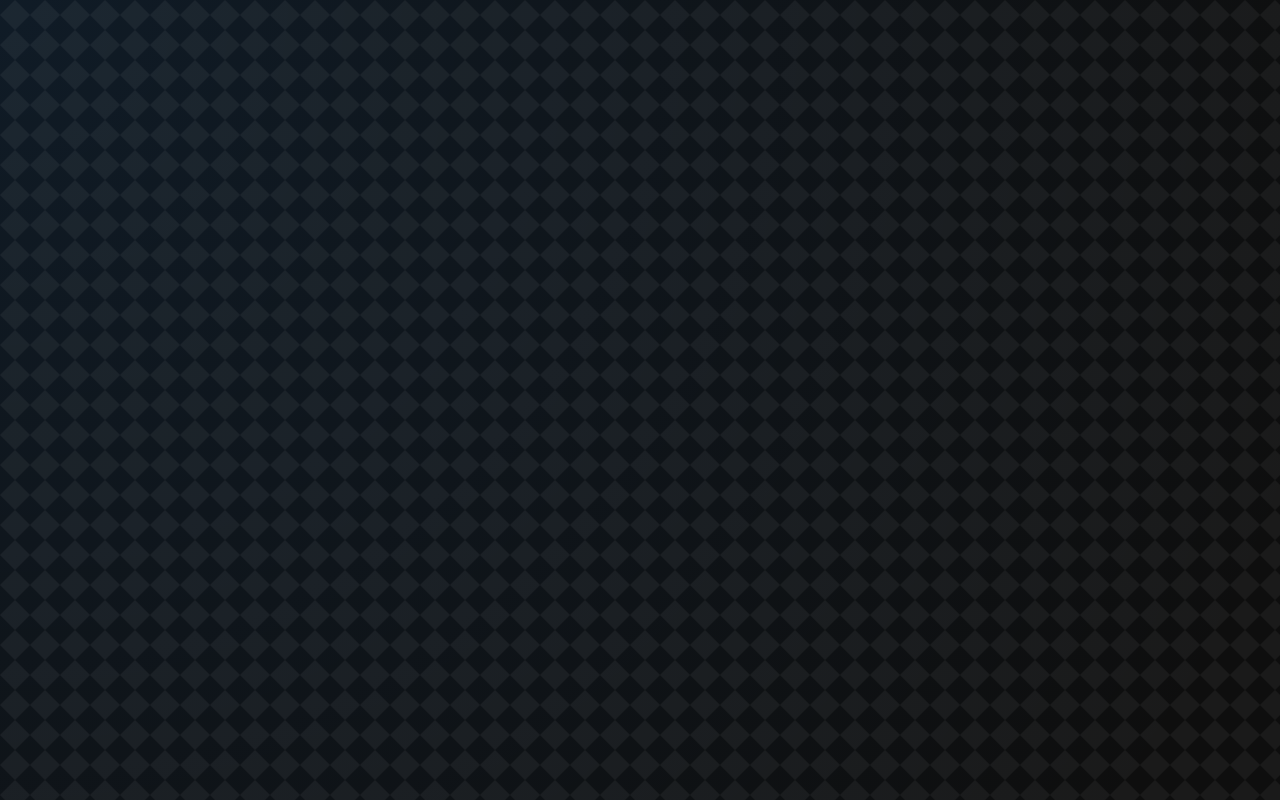
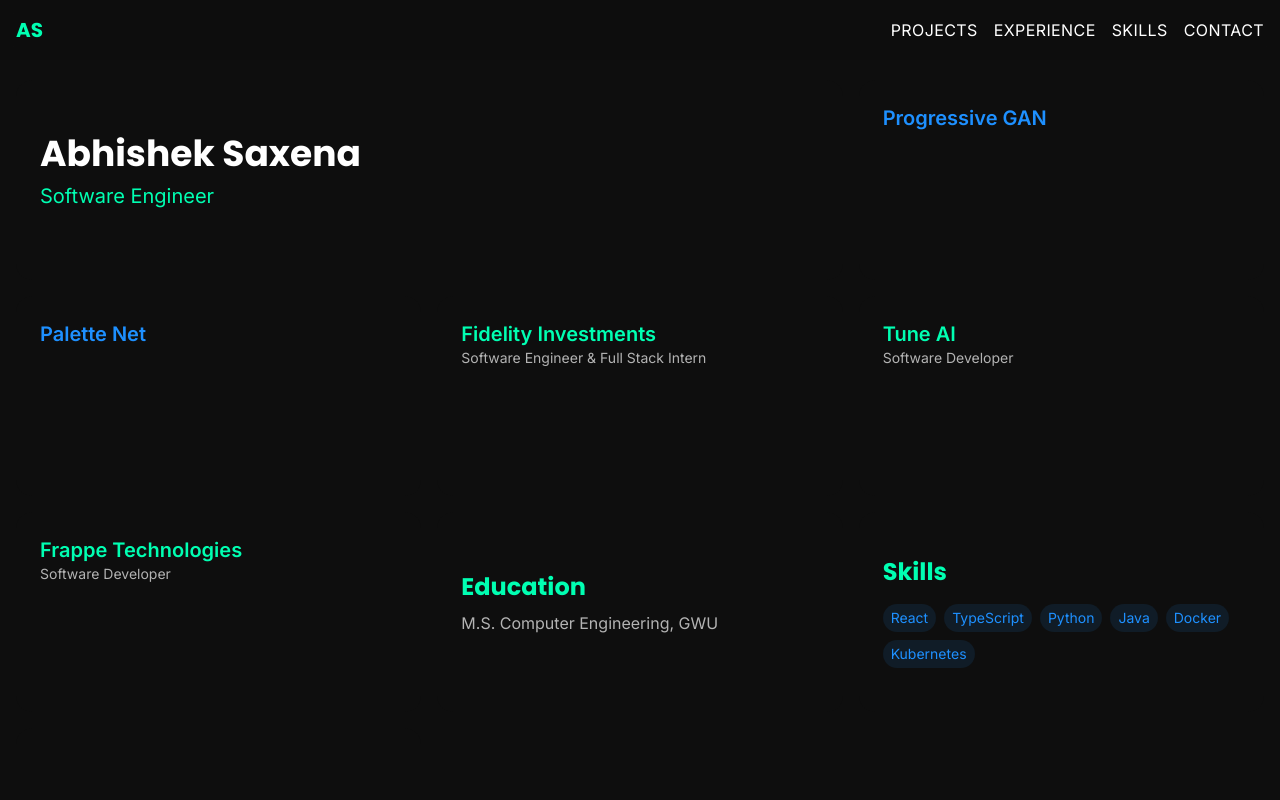
Before and after one commit to saxenabhishek/saxenabhishek, a React (Vite) app in the folder website/: page / in a window 1280 px wide. Shown: the top 800 px of the page. Built offline with nearby package versions, Linux system fonts and the light colour scheme.

Commit message:
feat: implement interactive bento grid

```diff
--- /dev/null
+++ b/website/src/App.jsx
@@ -0,0 +1,18 @@
+import React, { useState } from "react";
+import Header from "./components/Header.jsx";
+import BentoGrid from "./components/BentoGrid.jsx";
+import "./assets/styles/main.css";
+
+const App = () => {
+  const [filter, setFilter] = useState(null);
+  return (
+    <div className="min-h-screen bg-primary text-textPrimary">
+      <Header activeFilter={filter} onFilterChange={setFilter} />
+      <main className="pt-20 p-4 max-w-7xl mx-auto">
+        <BentoGrid filter={filter} />
+      </main>
+    </div>
+  );
+};
+
+export default App;
--- a/website/src/components/BentoGrid.jsx
+++ b/website/src/components/BentoGrid.jsx
@@ -1,24 +1,68 @@
 import React from "react";
-import About from "./About.jsx";
-import Experience from "./Experience.jsx";
-import Projects from "./Projects.jsx";
+import { motion } from "framer-motion";
+import Intro from "./Intro.jsx";
+import ProjectCard from "./ProjectCard.jsx";
+import ExperienceCard from "./ExperienceCard.jsx";
+import Skills from "./Skills.jsx";
+import Education from "./Education.jsx";
 import Contact from "./Contact.jsx";
-import "../assets/styles/main.css";
+import projectsData from "../data/projects.json";
+import experienceData from "../data/experience.json";
 
-const BentoGrid = () => {
-  return (    <div className="grid grid-cols-1 md:grid-cols-2 lg:grid-cols-3 gap-4 p-4 max-w-7xl mx-auto min-h-screen">
-      <div className="col-span-1 md:col-span-2 lg:col-span-2 bg-primary/50 rounded-2xl p-6">
-        <About />
-      </div>
-      <div className="col-span-1 row-span-2 bg-primary/50 rounded-2xl p-6">
-        <Projects />
-      </div>
-      <div className="col-span-1 md:col-span-2 bg-primary/50 rounded-2xl p-6">
-        <Experience />
-      </div>
-      <div className="col-span-1 bg-primary/50 rounded-2xl p-6">
-        <Contact />
-      </div>
+const BentoGrid = ({ filter }) => {
+  const projectCards = projectsData.projects.map((project, i) => ({
+    id: `project-${i}`,
+    component: <ProjectCard project={project} expanded={filter === "projects"} />,
+    tags: ["projects"],
+  }));
+
+  const experienceCards = experienceData.experiences.map((exp, i) => ({
+    id: `exp-${i}`,
+    component: <ExperienceCard experience={exp} expanded={filter === "experience"} />,
+    tags: ["experience"],
+  }));
+
+  const cards = [
+    { id: "intro", component: <Intro />, tags: ["intro"], className: "md:col-span-2" },
+    ...projectCards,
+    ...experienceCards,
+    {
+      id: "education",
+      component: <Education expanded={filter === "experience"} />,
+      tags: ["experience"],
+    },
+    { id: "skills", component: <Skills />, tags: ["skills"] },
+    { id: "contact", component: <Contact />, tags: ["contact"] },
+  ];
+
+  const sortedCards = filter
+    ? [...cards].sort((a, b) => {
+        const aMatch = a.tags.includes(filter);
+        const bMatch = b.tags.includes(filter);
+        return aMatch === bMatch ? 0 : aMatch ? -1 : 1;
+      })
+    : cards;
+
+  return (
+    <div className="grid grid-cols-1 md:grid-cols-2 lg:grid-cols-3 gap-4 auto-rows-[200px]">
+      {sortedCards.map((card) => {
+        const isActive = !filter || card.tags.includes(filter);
+        return (
+          <motion.div
+            layout
+            key={card.id}
+            className={`bg-primary/50 rounded-2xl p-6 flex flex-col justify-center ${
+              card.className || ""
+            } ${
+              filter && card.tags.includes(filter)
+                ? "md:col-span-2 lg:col-span-3"
+                : ""
+            } ${filter && !isActive ? "opacity-20" : ""}`}
+          >
+            {card.component}
+          </motion.div>
+        );
+      })}
     </div>
   );
 };
--- a/website/src/components/Contact.jsx
+++ b/website/src/components/Contact.jsx
@@ -1,103 +1,41 @@
-import React, { useState } from "react";
+import React from "react";
 import { motion } from "framer-motion";
 
 const Contact = () => {
-  const socialLinks = [
-    { name: 'GitHub', url: 'https://github.com/saxenabhishek', icon: 'github' },
-    { name: 'LinkedIn', url: 'https://linkedin.com/in/saxenabhishek', icon: 'linkedin' },
-    { name: 'Twitter', url: 'https://twitter.com/saxenabhishek', icon: 'twitter' }
+  const links = [
+    { name: "Email", url: "mailto:your.email@example.com" },
+    { name: "GitHub", url: "https://github.com/saxenabhishek" },
+    { name: "LinkedIn", url: "https://linkedin.com/in/saxenabhishek" },
   ];
 
   return (
-    <motion.section
+    <motion.div
       initial={{ opacity: 0 }}
       animate={{ opacity: 1 }}
-      className="h-full flex flex-col justify-between p-4"
+      className="h-full flex flex-col justify-between"
     >
       <div>
-        <h2 className="text-2xl font-heading font-bold text-accent1 mb-4">Let's Connect</h2>
-        <p className="text-sm text-textSecondary mb-6">
-          Got an idea? Let's bring it to life!
-        </p>
-
-        <motion.div
-          initial={{ y: 20, opacity: 0 }}
-          animate={{ y: 0, opacity: 1 }}
-          transition={{ delay: 0.2 }}
-          className="space-y-2"
-        >
-          <a
-            href="mailto:your.email@example.com"
-            className="flex items-center gap-2 text-accent2 hover:text-accent1 transition-colors"
-          >
-            <svg className="w-4 h-4" fill="currentColor" viewBox="0 0 20 20">
-              <path d="M2.003 5.884L10 9.882l7.997-3.998A2 2 0 0016 4H4a2 2 0 00-1.997 1.884z" />
-              <path d="M18 8.118l-8 4-8-4V14a2 2 0 002 2h12a2 2 0 002-2V8.118z" />
-            </svg>
-            <span className="text-sm">Send an email</span>
-          </a>
-        </motion.div>
-
-        <div className="flex gap-4 mt-6">
-          {socialLinks.map((link, index) => (
-            <motion.a
+        <h2 className="text-2xl font-heading font-bold text-accent1 mb-4">
+          Contact
+        </h2>
+        <div className="space-y-2">
+          {links.map((link) => (
+            <a
               key={link.name}
               href={link.url}
               target="_blank"
               rel="noopener noreferrer"
-              className="text-textSecondary hover:text-accent2 transition-colors"
-              initial={{ scale: 0 }}
-              animate={{ scale: 1 }}
-              transition={{ delay: index * 0.1 }}
+              className="block text-accent2 hover:text-accent1"
             >
-              <span className="text-sm">{link.name}</span>
-            </motion.a>
+              {link.name}
+            </a>
           ))}
         </div>
       </div>
-
-      <motion.div
-        initial={{ y: 20, opacity: 0 }}
-        animate={{ y: 0, opacity: 1 }}
-        transition={{ delay: 0.4 }}
-        className="text-center mt-6"
-      >
-        <span className="text-xs text-textSecondary">
-          Based in Washington D.C.
-        </span>
-      </motion.div>
-    {/* </motion.section>
-  );> */}
-        <a
-          href="https://linkedin.com/in/saxenabhishek"
-          target="_blank"
-          rel="noopener noreferrer"
-          className="text-accent2 hover:text-accent1"
-        >
-          <svg className="w-6 h-6" fill="currentColor" viewBox="0 0 24 24">
-            <path d="M20.447 20.452h-3.554v-5.569c0-1.328-.027-3.037-1.852-3.037-1.853 0-2.136 1.445-2.136 2.939v5.667H9.351V9h3.414v1.561h.046c.477-.9 1.637-1.85 3.37-1.85 3.601 0 4.267 2.37 4.267 5.455v6.286zM5.337 7.433c-1.144 0-2.063-.926-2.063-2.065 0-1.138.92-2.063 2.063-2.063 1.14 0 2.064.925 2.064 2.063 0 1.139-.925 2.065-2.064 2.065zm1.782 13.019H3.555V9h3.564v11.452zM22.225 0H1.771C.792 0 0 .774 0 1.729v20.542C0 23.227.792 24 1.771 24h20.451C23.2 24 24 23.227 24 22.271V1.729C24 .774 23.2 0 22.222 0h.003z" />
-          </svg>
-        </a>
-        <a
-          href="https://github.com/saxenabhishek"
-          target="_blank"
-          rel="noopener noreferrer"
-          className="text-accent2 hover:text-accent1"
-        >
-          <svg className="w-6 h-6" fill="currentColor" viewBox="0 0 24 24">
-            <path d="M12 0C5.374 0 0 5.373 0 12c0 5.302 3.438 9.8 8.207 11.387.599.111.793-.261.793-.577v-2.234c-3.338.726-4.033-1.416-4.033-1.416-.546-1.387-1.333-1.756-1.333-1.756-1.089-.745.083-.729.083-.729 1.205.084 1.839 1.237 1.839 1.237 1.07 1.834 2.807 1.304 3.492.997.107-.775.418-1.305.762-1.604-2.665-.305-5.467-1.334-5.467-5.931 0-1.311.469-2.381 1.236-3.221-.124-.303-.535-1.524.117-3.176 0 0 1.008-.322 3.301 1.23.957-.266 1.983-.399 3.003-.404 1.02.005 2.047.138 3.006.404 2.291-1.552 3.297-1.23 3.297-1.23.653 1.653.242 2.874.118 3.176.77.84 1.235 1.911 1.235 3.221 0 4.609-2.807 5.624-5.479 5.921.43.372.823 1.102.823 2.222v3.293c0 .319.192.694.801.576C20.566 21.797 24 17.3 24 12c0-6.627-5.373-12-12-12z" />
-          </svg>
-        </a>
-        <a
-          href="mailto:abhisheksaxena.as712@gmail.com"
-          className="text-accent2 hover:text-accent1"
-        >
-          <svg className="w-6 h-6" fill="currentColor" viewBox="0 0 24 24">
-            <path d="M0 3v18h24V3H0zm21.518 2L12 12.713 2.482 5h19.036zM2 19V7.183l10 8.104 10-8.104V19H2z" />
-          </svg>
-        </a>
-      {/* </div> */}
-    </motion.section>
+      <p className="text-xs text-textSecondary mt-4">
+        Based in Washington D.C.
+      </p>
+    </motion.div>
   );
 };
 
--- /dev/null
+++ b/website/src/components/Education.jsx
@@ -0,0 +1,13 @@
+import React from "react";
+
+const Education = ({ expanded }) => (
+  <div>
+    <h2 className="text-2xl font-heading font-bold text-accent1 mb-2">Education</h2>
+    <p className="text-textSecondary">M.S. Computer Engineering, GWU</p>
+    {expanded && (
+      <p className="text-textSecondary mt-2">2019 – 2021</p>
+    )}
+  </div>
+);
+
+export default Education;
--- /dev/null
+++ b/website/src/components/ExperienceCard.jsx
@@ -0,0 +1,20 @@
+import React from "react";
+
+const ExperienceCard = ({ experience, expanded }) => (
+  <div className="flex flex-col h-full">
+    <h3 className="text-xl font-semibold text-accent1">{experience.company}</h3>
+    <p className="text-sm text-textSecondary">{experience.role}</p>
+    {expanded && (
+      <>
+        <p className="text-sm text-textSecondary mt-2">{experience.period}</p>
+        <ul className="list-disc list-inside text-textSecondary mt-2 flex-1">
+          {experience.highlights.map((h) => (
+            <li key={h}>{h}</li>
+          ))}
+        </ul>
+      </>
+    )}
+  </div>
+);
+
+export default ExperienceCard;
--- a/website/src/components/Header.jsx
+++ b/website/src/components/Header.jsx
@@ -1,48 +1,42 @@
 import React from "react";
-import { motion } from "framer-motion";
 
-const Header = () => {
+const menu = [
+  { label: "Projects", value: "projects" },
+  { label: "Experience", value: "experience" },
+  { label: "Skills", value: "skills" },
+  { label: "Contact", value: "contact" },
+];
+
+const Header = ({ activeFilter, onFilterChange }) => {
   return (
-    <header className="min-h-screen flex flex-col items-center justify-center text-center px-4">
-      <motion.div
-        initial={{ opacity: 0, y: 20 }}
-        animate={{ opacity: 1, y: 0 }}
-        transition={{ duration: 0.5 }}
-        className="space-y-6"
-      >
-        <h1 className="text-4xl md:text-6xl font-bold font-heading">
-          Hi, I'm Abhishek Saxena
-          <span className="block text-2xl md:text-3xl text-accent1 mt-2">
-            Software Engineer & Problem Solver
-          </span>
-        </h1>
-
-        <p className="text-lg md:text-xl text-textSecondary max-w-2xl mx-auto">
-          Turning complex challenges into scalable, high-performance solutions.
-        </p>
-
-        <div className="flex gap-4 justify-center mt-8">
-          <motion.a
-            whileHover={{ scale: 1.05 }}
-            whileTap={{ scale: 0.95 }}
-            className="bg-accent2 text-white px-6 py-3 rounded-lg font-medium"
-            href="/private/Saxena_Abhishek_Resume.pdf"
-            target="_blank"
-            rel="noopener noreferrer"
-          >
-            View Resume
-          </motion.a>
-          <motion.a
-            whileHover={{ scale: 1.05 }}
-            whileTap={{ scale: 0.95 }}
-            className="border-2 border-accent1 text-accent1 px-6 py-3 rounded-lg font-medium"
-            href="#contact"
-          >
-            Contact Me
-          </motion.a>
+    <nav className="fixed top-0 left-0 right-0 bg-primary/80 backdrop-blur z-10">
+      <div className="max-w-7xl mx-auto flex justify-between items-center p-4">
+        <span className="font-heading font-bold text-xl text-accent1">AS</span>
+        <div className="flex gap-4 items-center">
+          {menu.map((item) => (
+            <button
+              key={item.value}
+              onClick={() => onFilterChange(item.value)}
+              className={`uppercase tracking-wide text-sm md:text-base transition-colors ${
+                activeFilter === item.value
+                  ? "text-accent2"
+                  : "text-textPrimary hover:text-accent2"
+              }`}
+            >
+              {item.label}
+            </button>
+          ))}
+          {activeFilter && (
+            <button
+              onClick={() => onFilterChange(null)}
+              className="ml-4 text-xs md:text-sm text-accent1 underline"
+            >
+              Back
+            </button>
+          )}
         </div>
-      </motion.div>
-    </header>
+      </div>
+    </nav>
   );
 };
 
--- /dev/null
+++ b/website/src/components/Intro.jsx
@@ -0,0 +1,10 @@
+import React from "react";
+
+const Intro = () => (
+  <div className="h-full flex flex-col justify-center">
+    <h1 className="text-4xl font-heading font-bold mb-2">Abhishek Saxena</h1>
+    <p className="text-accent1 text-xl">Software Engineer</p>
+  </div>
+);
+
+export default Intro;
--- /dev/null
+++ b/website/src/components/ProjectCard.jsx
@@ -0,0 +1,24 @@
+import React from "react";
+
+const ProjectCard = ({ project, expanded }) => (
+  <div className="flex flex-col h-full">
+    <h3 className="text-xl font-semibold text-accent2">{project.name}</h3>
+    {expanded && (
+      <>
+        <p className="text-textSecondary mt-2 flex-1">{project.description}</p>
+        <div className="flex flex-wrap gap-2 mt-4">
+          {project.technologies.map((tech) => (
+            <span
+              key={tech}
+              className="bg-accent1/10 text-accent1 px-2 py-1 rounded-full text-xs"
+            >
+              {tech}
+            </span>
+          ))}
+        </div>
+      </>
+    )}
+  </div>
+);
+
+export default ProjectCard;
--- /dev/null
+++ b/website/src/components/Skills.jsx
@@ -0,0 +1,30 @@
+import React from "react";
+
+const Skills = () => {
+  const skills = [
+    "React",
+    "TypeScript",
+    "Python",
+    "Java",
+    "Docker",
+    "Kubernetes",
+  ];
+
+  return (
+    <div>
+      <h2 className="text-2xl font-heading font-bold text-accent1 mb-4">Skills</h2>
+      <div className="flex flex-wrap gap-2">
+        {skills.map((skill) => (
+          <span
+            key={skill}
+            className="bg-accent2/10 text-accent2 px-2 py-1 rounded-full text-sm"
+          >
+            {skill}
+          </span>
+        ))}
+      </div>
+    </div>
+  );
+};
+
+export default Skills;
--- a/website/src/main.jsx
+++ b/website/src/main.jsx
@@ -1,16 +1,9 @@
 import React from "react";
 import ReactDOM from "react-dom/client";
-import Header from "./components/Header.jsx";
-import BentoGrid from "./components/BentoGrid.jsx";
-import "./assets/styles/main.css";
+import App from "./App.jsx";
 
 ReactDOM.createRoot(document.getElementById("root")).render(
   <React.StrictMode>
-    <div className="min-h-screen flex flex-col">
-      <Header />
-      <main className="flex-1 container mx-auto px-4 py-8">
-        <BentoGrid />
-      </main>
-    </div>
+    <App />
   </React.StrictMode>
 );
```
Also changed, not shown: website/eslint.config.js (+23 -19 lines), 2 other files (tests, documents, lock files or other folders).
